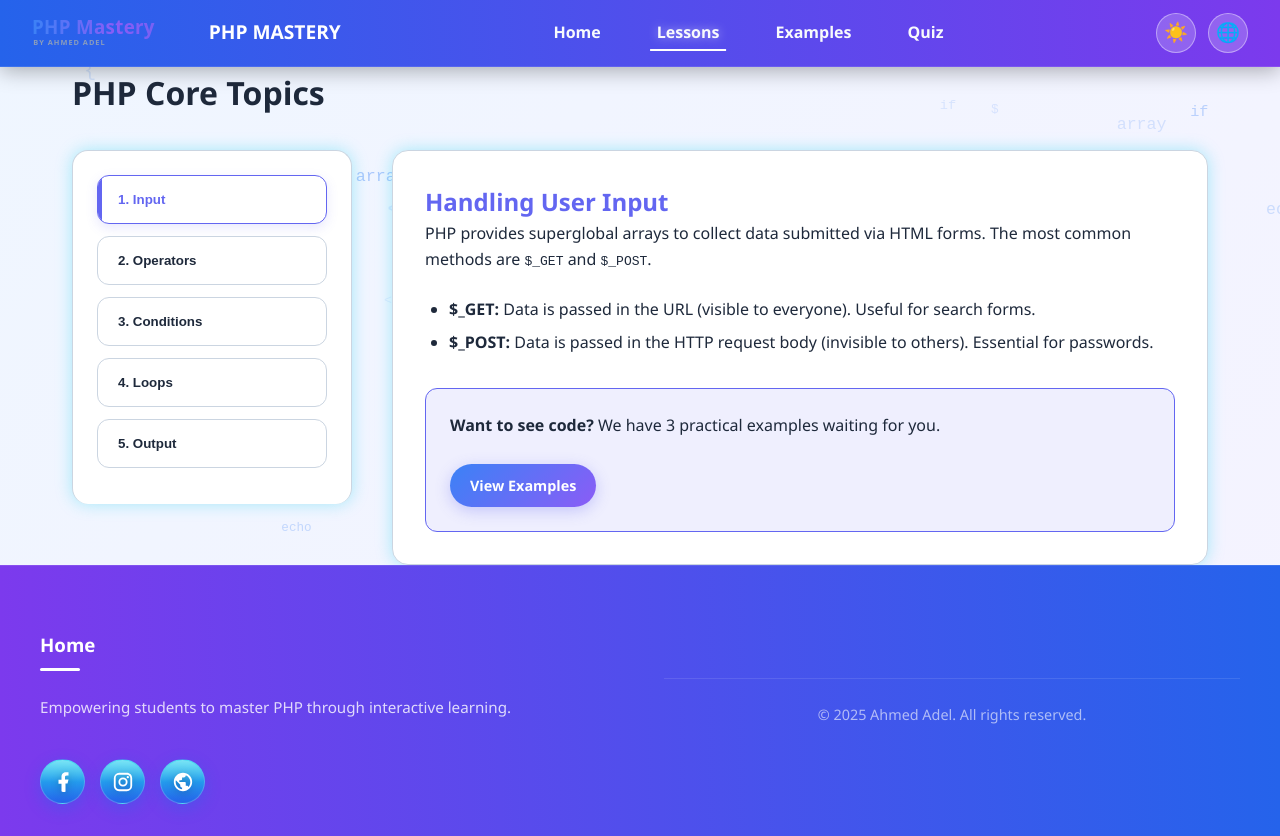
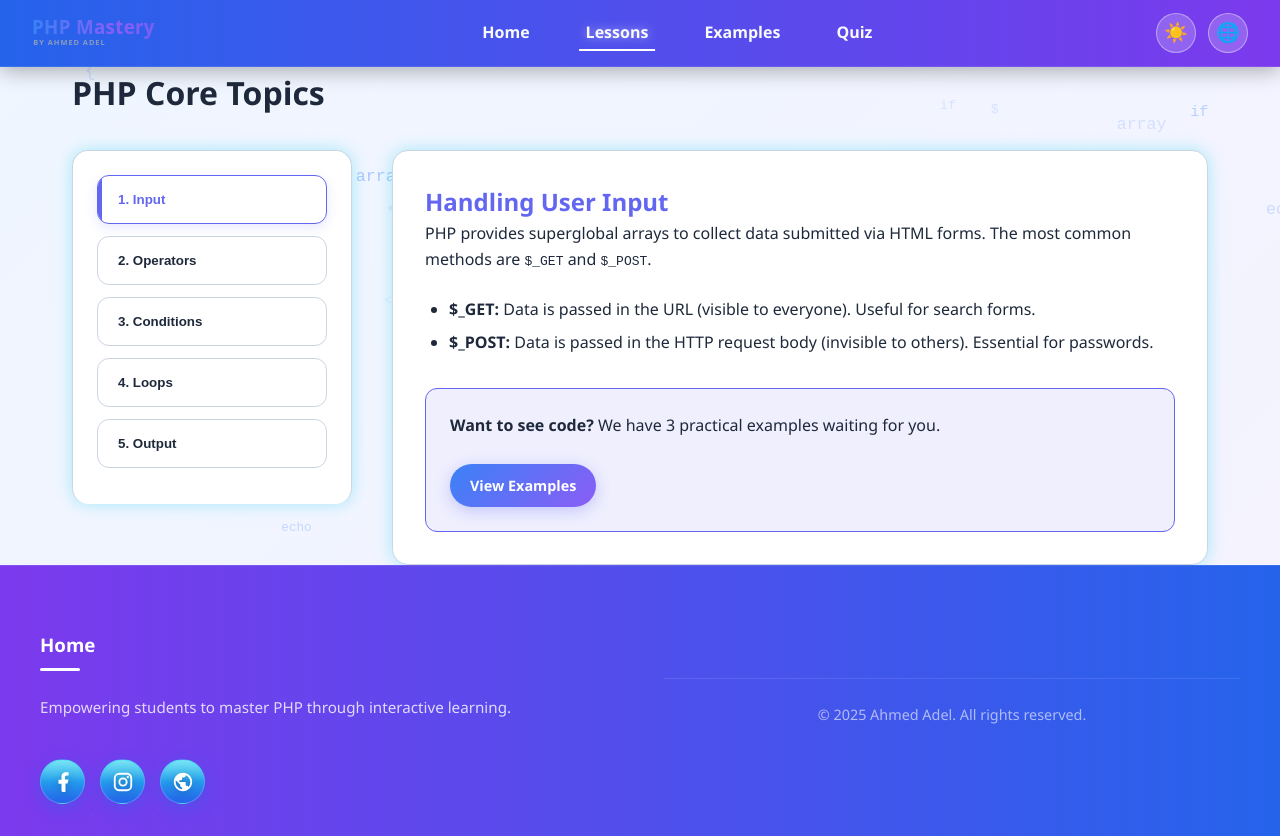
Before and after one commit to CAPO2004/studdy, a plain HTML site: page lessons.html in a window 1280 px wide. Drawn offline with Linux system fonts and the light colour scheme; a web font is replaced by a local one.

```diff
--- a/lessons.html
+++ b/lessons.html
@@ -15,7 +15,7 @@
     <header class="animate-in">
         <div class="logo-container">
             <img src="logo.svg" alt="PHP Mastery Logo">
-            <span style="font-weight: 800; font-size: 1.2rem; margin-left: 10px; color: white;">PHP MASTERY</span>
+
         </div>
         <nav>
             <ul id="nav-list">
```
